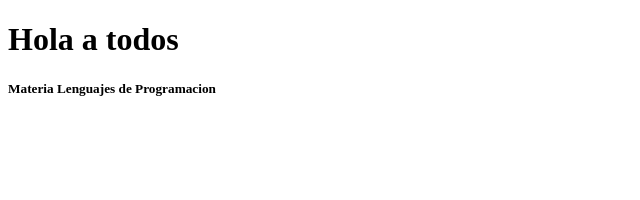
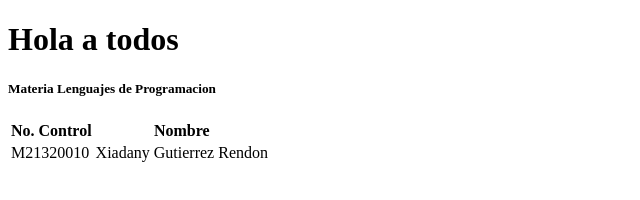
Before and after one commit to utrujillo/tecProgra, a plain HTML site: page ejercicio01/ejercicio02/index.html in a window 1280 px wide. Shown: the whole page, without its empty margins (0-640 px from the left). Drawn offline with Linux system fonts and the light colour scheme.

Commit message:
Agregando estudiantes 	modified:   ejercicio01/ejercicio02/index.html

```diff
--- a/ejercicio01/ejercicio02/index.html
+++ b/ejercicio01/ejercicio02/index.html
@@ -9,5 +9,21 @@
 <body>
   <h1>Hola a todos</h1>
   <h5>Materia Lenguajes de Programacion</h5>
+
+  <table>
+    <thead>
+      <tr>
+        <th>No. Control</th>
+        <th>Nombre</th>
+      </tr>
+    </thead>
+
+    <tbody>
+      <tr>
+        <td>M21320010</td>
+        <td>Xiadany Gutierrez Rendon</td>
+      </tr>
+    </tbody>
+  </table>
 </body>
 </html>
```
